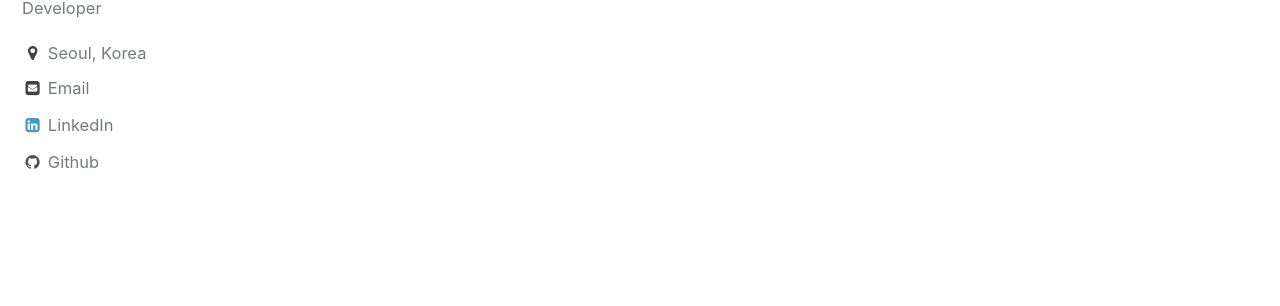
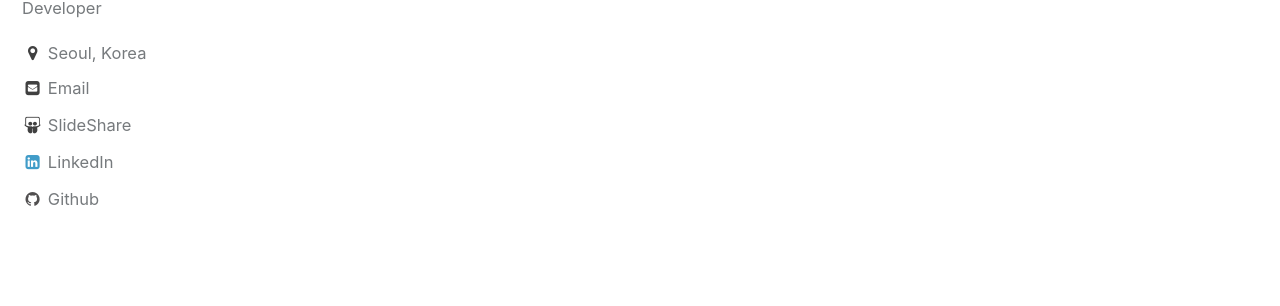
Before and after one commit to kimxogus/kimxogus.github.io, a Jekyll site: the page built from index.html, in a window 1280 px wide. Shown: the part 219-525 px from the top of the page. Built offline with Jekyll 4.4.1, drawn with Linux system fonts in a browser that asks for light colours; the list of posts is cut into pages by our own code.

Commit message:
add slideshare link

```diff
--- a/_includes/author-profile.html
+++ b/_includes/author-profile.html
@@ -77,6 +77,12 @@
           <i class="fa fa-fw fa-google-plus-square" aria-hidden="true"></i>
           Google+
         </a></li>
+      {% endif %}
+      {% if author.slideshare %}
+      <li><a href="http://www.slideshare.net/{{ author.slideshare }}" itemprop="sameAs">
+        <i class="fa fa-fw fa-slideshare" aria-hidden="true"></i>
+        SlideShare
+      </a></li>
       {% endif %}
       {% if author.linkedin %}
         <li><a href="https://www.linkedin.com/in/{{ author.linkedin }}" itemprop="sameAs">
```
